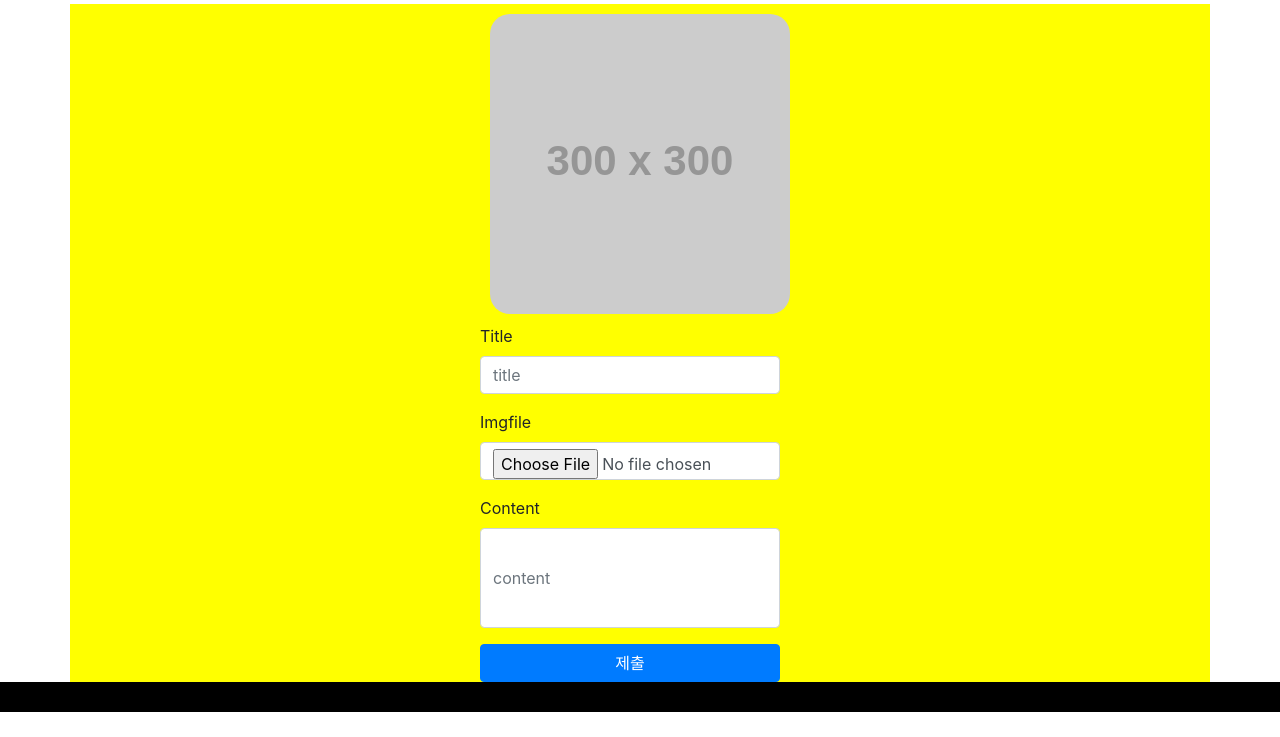
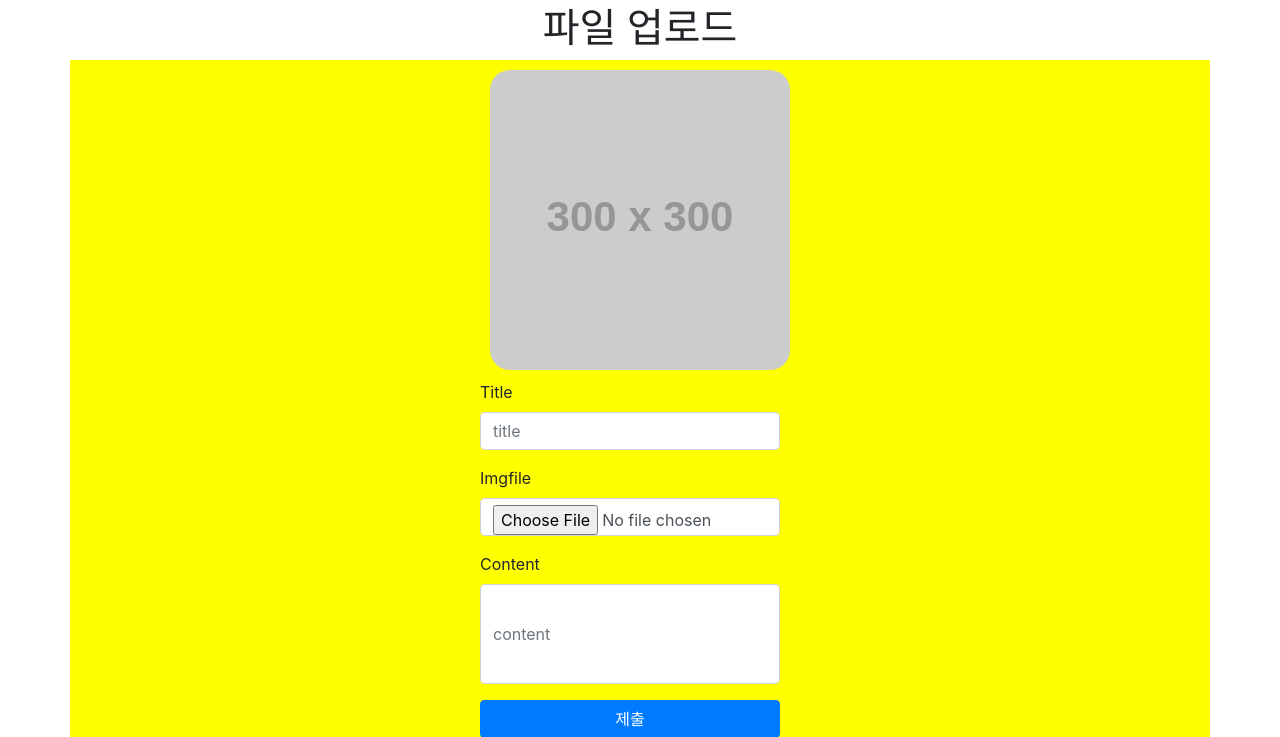
Before and after one commit to kdj-star/TIL, a Django app: page /fileupload/ in a window 1280 px wide. Shown: the part 56-793 px from the top of the page. Run offline with Django 5.2, Linux system fonts and the light colour scheme; grey boxes labelled with a size stand in for pictures from a placeholder-image service; some libraries are stand-ins or nearby versions.

Commit message:
우분투 테스트

```diff
--- a/portfolio/pjt/templates/apps/fileupload.html
+++ b/portfolio/pjt/templates/apps/fileupload.html
@@ -2,6 +2,7 @@
 {% load static %}
 {% load bootstrap4 %}
 {% block content %}
+<h1>파일 업로드</h1>
 <div class="container" style="background-color: yellow; display: flex; justify-content: center; align-items: center;">
     <div>
         <img id="display_image" src="https://dummyimage.com/300x300/000/fff" alt="" style="height: 300px; border-radius: 20px; margin: 10px;">
```
